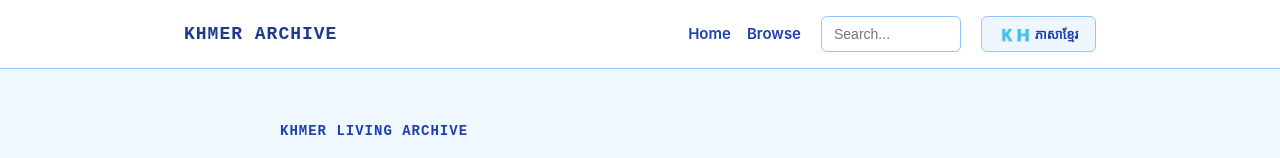
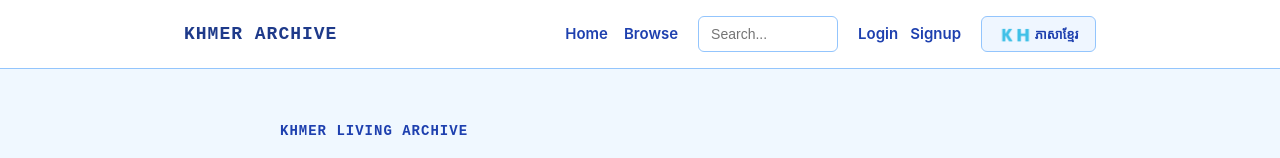
Before and after one commit to haihai942/kite, a Next.js app: page / in a window 1280 px wide. Shown: the top 158 px of the page. Built offline with nearby package versions, Linux system fonts and the light colour scheme; no server answers.

Commit message:
add login and sign up to a header[ai assisted]

```diff
--- a/components/header.js
+++ b/components/header.js
@@ -3,6 +3,7 @@
 import { useState, useEffect } from "react";
 import Link from "next/link";
 import { useRouter, useSearchParams, usePathname } from "next/navigation";
+import { createClient } from "../lib/supabase-client.js";
 
 export default function Header({ locale }) {
   const router = useRouter();
@@ -10,11 +11,38 @@ export default function Header({ locale }) {
   const pathname = usePathname();
 
   const [searchTerm, setSearchTerm] = useState("");
+  const [user, setUser] = useState(null);
+  const [loading, setLoading] = useState(true);
 
-  // Sync search input if query parameter changes in URL
+  // Initialize Supabase client
+  const supabase = createClient();
+
+  // Get current user session
   useEffect(() => {
-    setSearchTerm(searchParams.get("q") || "");
-  }, [searchParams]);
+    const getUser = async () => {
+      try {
+        const { data: { user } } = await supabase.auth.getUser();
+        setUser(user);
+      } catch (error) {
+        console.error("Error getting user:", error);
+      } finally {
+        setLoading(false);
+      }
+    };
+
+    getUser();
+
+    // Set up auth state change listener
+    const { data: { subscription } } = supabase.auth.onAuthStateChange(
+      (event, session) => {
+        setUser(session?.user || null);
+      }
+    );
+
+    return () => {
+      subscription.unsubscribe();
+    };
+  }, [supabase.auth]);
 
   // Helper to maintain existing query parameters (like language)
   const buildUrl = (targetPath, newParams = {}) => {
@@ -48,6 +76,17 @@ export default function Header({ locale }) {
   const toggleLanguage = () => {
     const nextLang = locale === "en" ? "km" : "en";
     router.push(buildUrl(pathname, { lang: nextLang }));
+  };
+
+  // Handle logout
+  const handleLogout = async () => {
+    try {
+      await supabase.auth.signOut();
+      router.push("/");
+      router.refresh();
+    } catch (error) {
+      console.error("Error signing out:", error);
+    }
   };
 
   // Preserves language parameter while clearing search query
@@ -84,6 +123,29 @@ export default function Header({ locale }) {
               style={styles.searchInput}
             />
           </form>
+
+          {/* Auth section */}
+          <div style={styles.authSection}>
+            {loading ? (
+              <div style={styles.loading}>Loading...</div>
+            ) : user ? (
+              <div style={styles.userInfo}>
+                <span style={styles.userEmail}>{user.email}</span>
+                <button onClick={handleLogout} style={styles.logoutButton}>
+                  Logout
+                </button>
+              </div>
+            ) : (
+              <div style={styles.authLinks}>
+                <Link href="/login" style={styles.authLink}>
+                  Login
+                </Link>
+                <Link href="/signup" style={styles.authLink}>
+                  Signup
+                </Link>
+              </div>
+            )}
+          </div>
 
           <button onClick={toggleLanguage} style={styles.langButton}>
             {locale === "en" ? "🇰🇭 ភាសាខ្មែរ" : "🇬🇧 English"}
@@ -164,6 +226,59 @@ const styles = {
     height: 36,
     boxSizing: "border-box",
   },
+  authSection: {
+    display: "flex",
+    alignItems: "center",
+  },
+  loading: {
+    fontSize: 14,
+    color: "#64748B",
+    padding: "0 8px",
+  },
+  userInfo: {
+    display: "flex",
+    alignItems: "center",
+    gap: 12,
+  },
+  userEmail: {
+    fontSize: 14,
+    color: "#1E3A8A",
+    fontWeight: 500,
+    maxWidth: 150,
+    overflow: "hidden",
+    textOverflow: "ellipsis",
+    whiteSpace: "nowrap",
+  },
+  logoutButton: {
+    padding: "6px 12px",
+    backgroundColor: "#FEF2F2",
+    borderWidth: "1px",
+    borderStyle: "solid",
+    borderColor: "#FECACA",
+    borderRadius: 6,
+    color: "#DC2626",
+    fontSize: 13,
+    fontWeight: 600,
+    cursor: "pointer",
+    whiteSpace: "nowrap",
+    display: "inline-flex",
+    alignItems: "center",
+    justifyContent: "center",
+    height: 36,
+    boxSizing: "border-box",
+  },
+  authLinks: {
+    display: "flex",
+    alignItems: "center",
+    gap: 12,
+  },
+  authLink: {
+    fontSize: 15,
+    fontWeight: 600,
+    color: "#1E40AF",
+    textDecoration: "none",
+    lineHeight: "36px",
+  },
   langButton: {
     padding: "0 12px",
     backgroundColor: "#EFF6FF",
```
